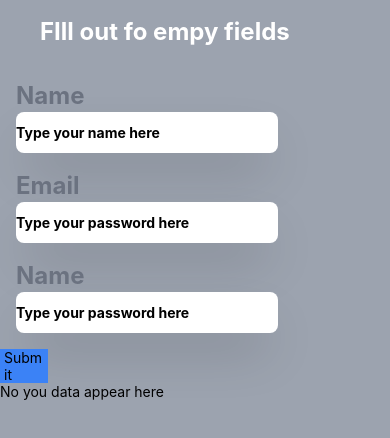
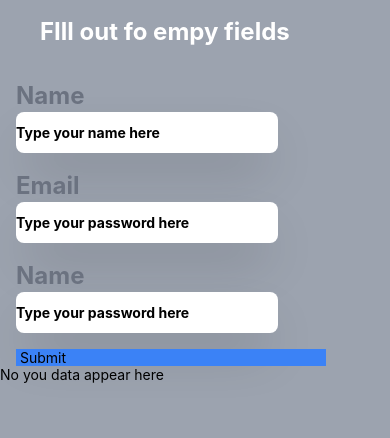
Before and after one commit to niyomugaboetiene/react-native-with-tailwindcss, a React Native app: screen / in a window 390 px wide. Shown: the top 438 px of the page. Built offline with nearby package versions, Linux system fonts and the light colour scheme.

Commit message:
react-native: styling my simple project

```diff
--- a/components/chapter 1/proj.tsx
+++ b/components/chapter 1/proj.tsx
@@ -8,7 +8,7 @@ function Project() {
     const [password, setPassword] = useState("");
     const [pressed, setPressed] = useState(false);
     return (
-        <View className="bg-gray-400 min-h-screen w-full me-[180px]">
+        <View className="bg-gray-400 min-h-screen w-full me-[130px]">
             <Text className="text-2xl font-bold text-white ms-10 mt-4">FIll out fo empy fields</Text>
 
             <View className="mt-4 p-4 w-[75.5%]">
@@ -40,7 +40,7 @@ function Project() {
 
 
               <TouchableOpacity
-              className="bg-blue-500 w-12 px-1"
+              className="bg-blue-500 w-[310px] px-1 ms-4"
                   onPress={() => setPressed(true)}
                >
                 <Text>Submit</Text>
```
